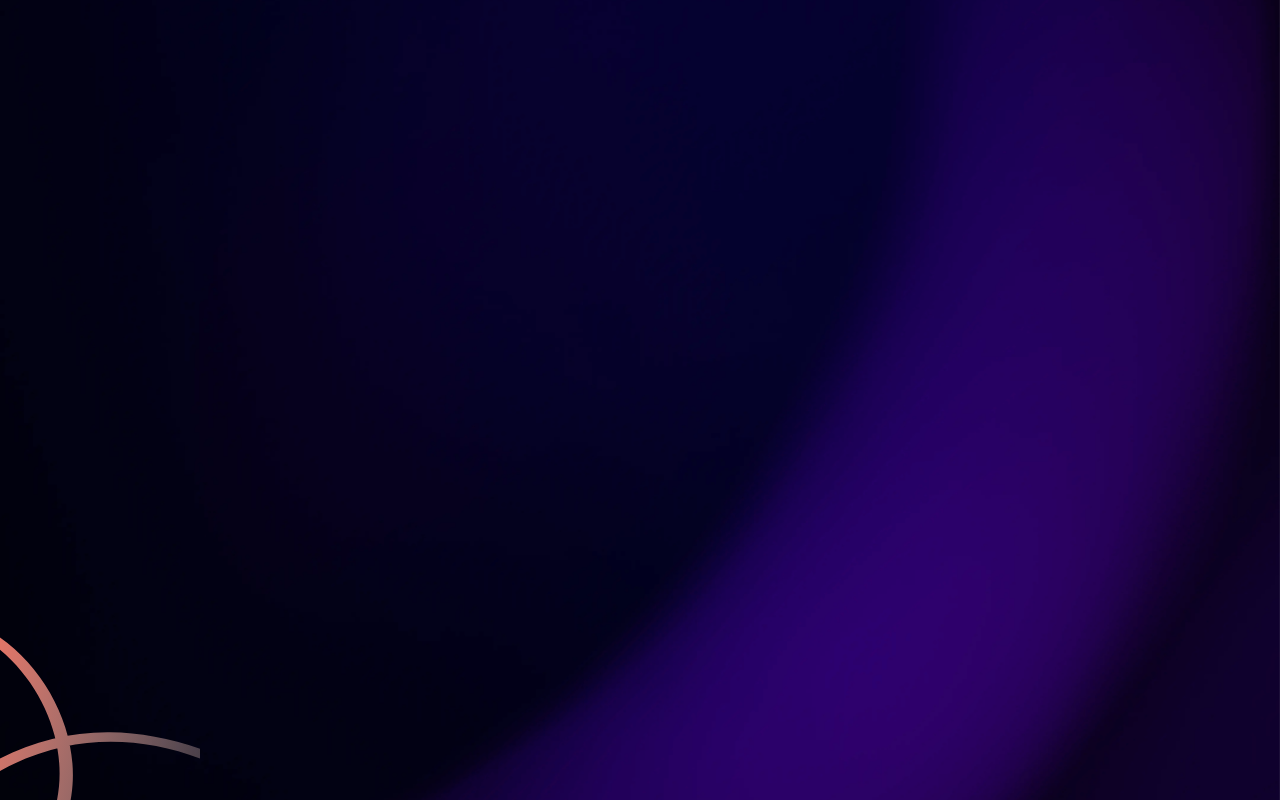
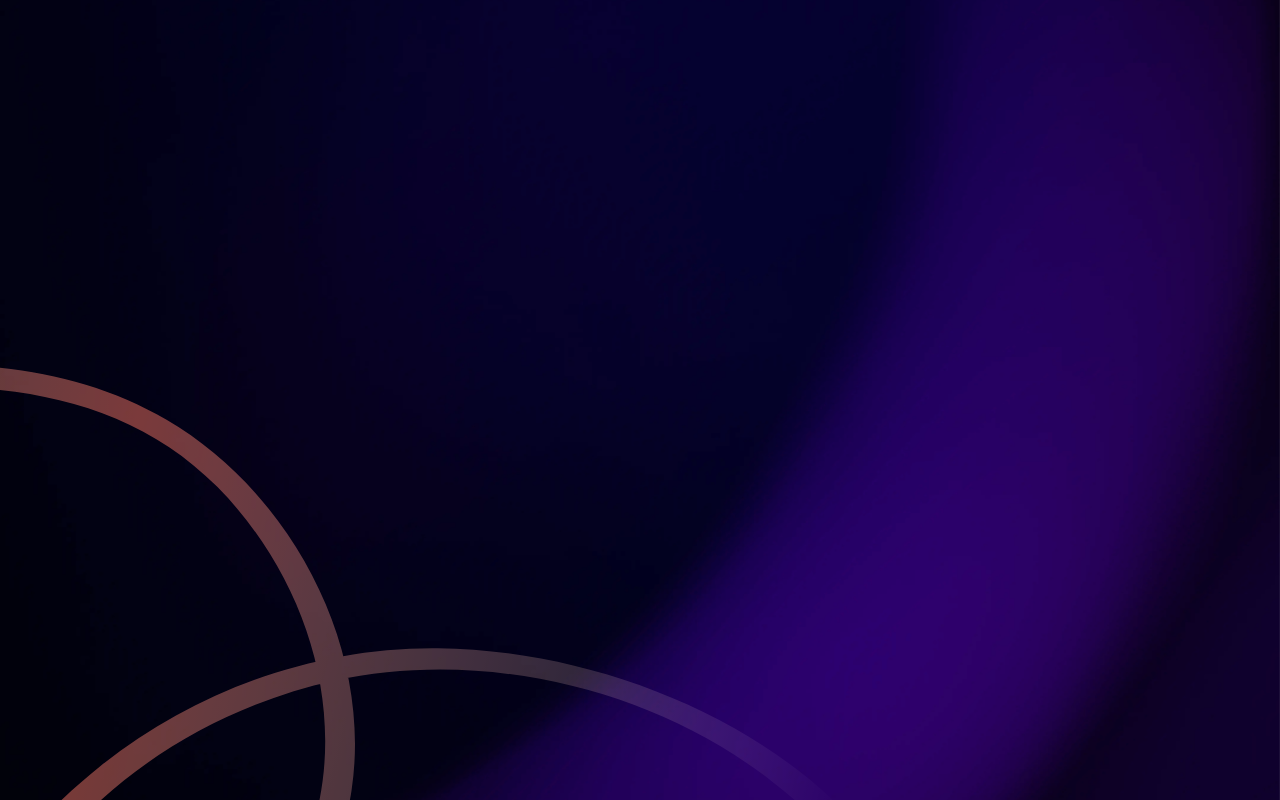
Before and after one commit to molinax18/conference-ticket, a React (Vite) app: page / in a window 1280 px wide. Built offline with nearby package versions, Linux system fonts and the light colour scheme.

Commit message:
COMPONENTS > css created > variables-css created > beforeSquigglyLineBottom.css created > @theme sizes created | index.css > @components bf-squiggly-line-bottom created

```diff
--- a/src/components/Background.tsx
+++ b/src/components/Background.tsx
@@ -1,4 +1,4 @@
-import { beforeSquigglyLineBottomStyles } from "../constants/patterns/squigglyLineBottom";
+import { beforeSquigglyLineBottomStyles } from "../variable-styles/patterns/squigglyLineBottom";
 
 const Background = () => {
   const bgImages = {
@@ -8,9 +8,9 @@ const Background = () => {
   };
 
   return (
-    <div className={`${bgImages.mobile} ${bgImages.tablet} ${bgImages.desktop} bg-cover bg-center min-h-dvh ${beforeSquigglyLineBottomStyles}`}
+    <div className={`${bgImages.mobile} ${bgImages.tablet} ${bgImages.desktop} bg-cover bg-center min-h-dvh bf-squiggly-line-bottom`}
     ></div>
   );
 };
 
-export default Background;
+export default Background
--- /dev/null
+++ b/src/components/css/variables-css/beforeSquigglyLineBottom.css
@@ -0,0 +1,13 @@
+@theme {
+  /* Pattern sizes */
+      /* Width */
+  --spacing-squiggly-line-bottom-mobile-width: 24rem;
+  --spacing-squiggly-line-bottom-sm-width: 32rem;
+  --spacing-squiggly-line-bottom-lg-width: 44rem;
+  --spacing-squiggly-line-bottom-xl-width: 52rem;
+    /* Height */
+  --spacing-squiggly-line-bottom-mobile-height: 16rem;
+  --spacing-squiggly-line-bottom-sm-height: 22rem;
+  --spacing-squiggly-line-bottom-lg-height: 24rem;
+  --spacing-squiggly-line-bottom-xl-height: 28rem;
+}
--- a/src/constants/patterns/squigglyLineBottom.ts
+++ /dev/null
@@ -1,8 +0,0 @@
-const beforeSquigglyLineBottom = {
-  mobileAndTablet:
-    "before:bg-[url(pattern/pattern-squiggly-line-bottom-mobile-tablet.svg)]",
-  desktop:
-    "before:lg:bg-[url(/pattern/pattern-squiggly-line-bottom-desktop.svg)]",
-};
-
-export const beforeSquigglyLineBottomStyles = `${beforeSquigglyLineBottom.mobileAndTablet} ${beforeSquigglyLineBottom.desktop} before:bg-cover before:bg-center before:absolute before:bottom-0 before:w-[200px] before:h-[200px]`;
--- a/src/index.css
+++ b/src/index.css
@@ -1,4 +1,5 @@
 @import url('https://fonts.googleapis.com/css2?family=Inconsolata:wght@200..900&display=swap');
+@import "./components/css/variables-css/beforeSquigglyLineBottom.css";
 @import "tailwindcss";
 
 @theme static {
@@ -21,3 +22,9 @@
     @apply font-inconsolata;
   }
 }
+
+@layer components {
+  .bf-squiggly-line-bottom {
+    @apply before:bg-[url(pattern/pattern-squiggly-line-bottom-mobile-tablet.svg)] before:lg:bg-[url(/pattern/pattern-squiggly-line-bottom-desktop.svg)] before:bg-cover before:bg-center before:absolute before:bottom-0 before:w-screen before:h-screen before:opacity-50 before:max-w-squiggly-line-bottom-mobile-width sm:before:max-w-squiggly-line-bottom-sm-width lg:before:max-w-squiggly-line-bottom-lg-width xl:before:max-w-squiggly-line-bottom-xl-width before:max-h-squiggly-line-bottom-mobile-height sm:before:max-h-squiggly-line-bottom-sm-height lg:before:max-h-squiggly-line-bottom-lg-height xl:before:max-h-squiggly-line-bottom-xl-height;
+  }
+}
```
